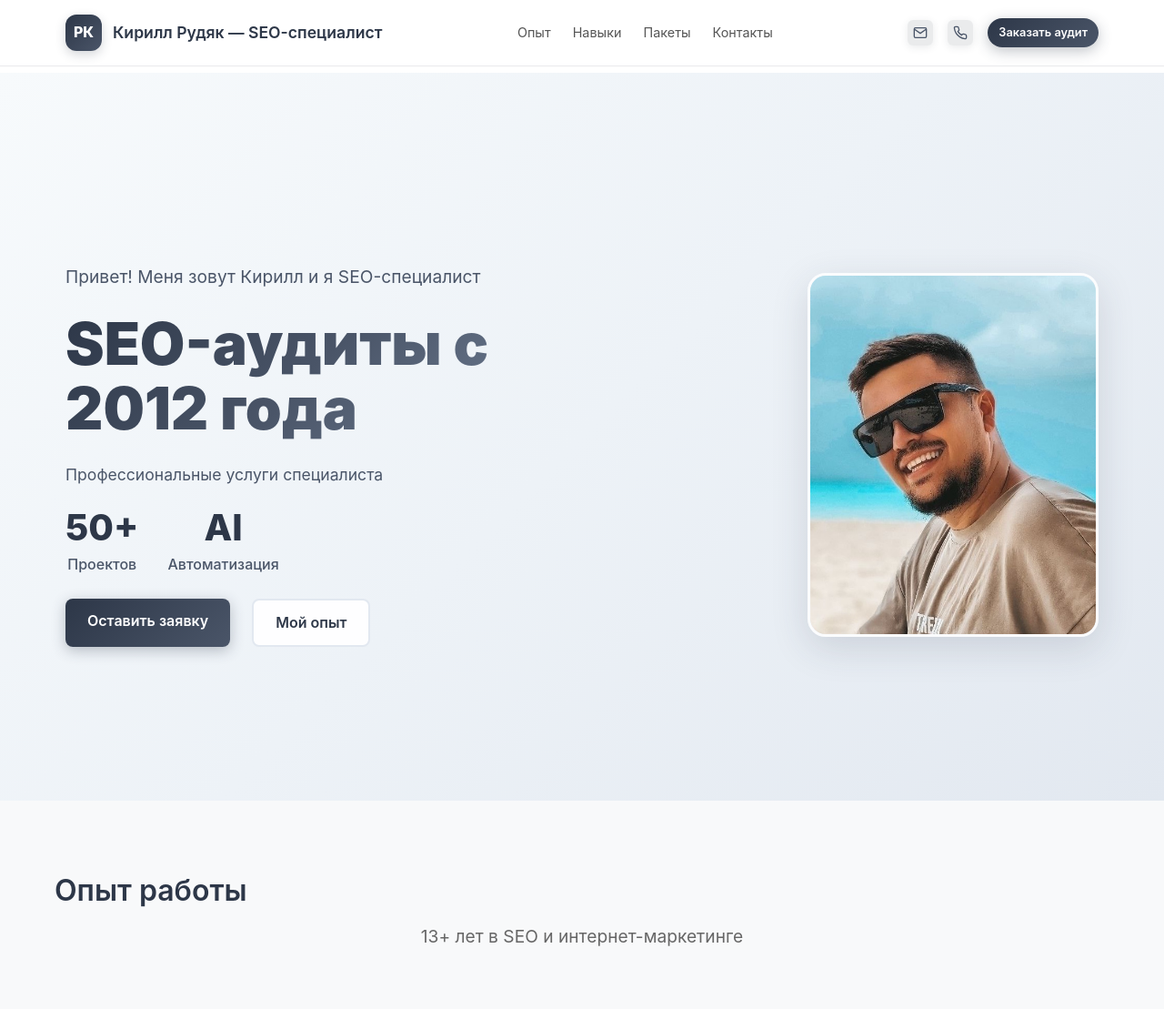
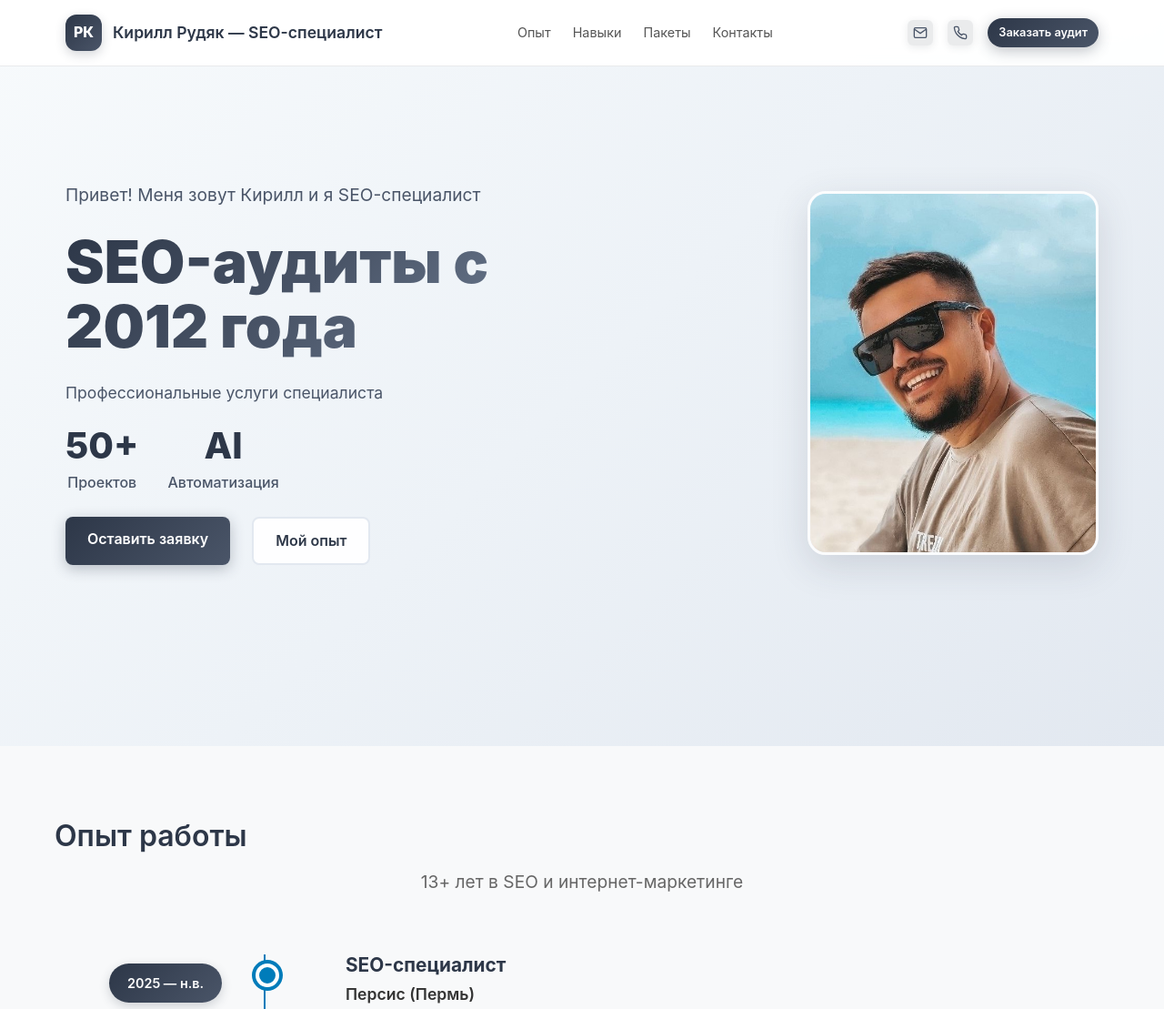
Before and after one commit to Rudiak-Kirill/rudiak-kirill.github.io, a PHP site: page / in a window 1280 px wide. Shown: the top 1109 px of the page at 91% size. Run offline with PHP 8.4, Linux system fonts and the light colour scheme.

Commit message:
Reduce spacing between header and Hero section

```diff
--- a/assets/css/style.css
+++ b/assets/css/style.css
@@ -278,8 +278,8 @@ a:hover {
 .hero {
     background: linear-gradient(135deg, #f7fafc 0%, #edf2f7 50%, #e2e8f0 100%);
     color: #2d3748;
-    padding: 140px 0 100px;
-    margin-top: 80px;
+    padding: 60px 0 80px;
+    margin-top: 20px;
     position: relative;
     overflow: hidden;
     min-height: 100vh;
```
